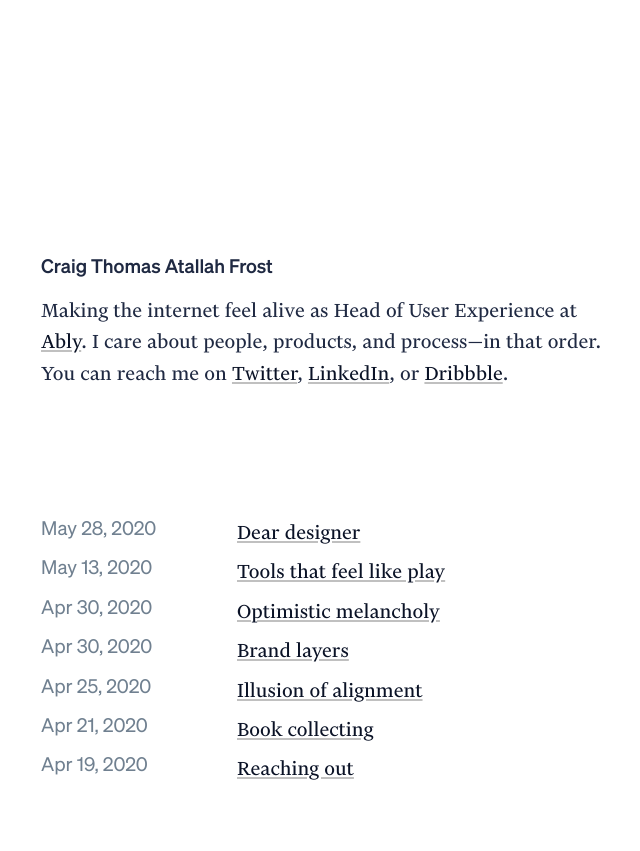
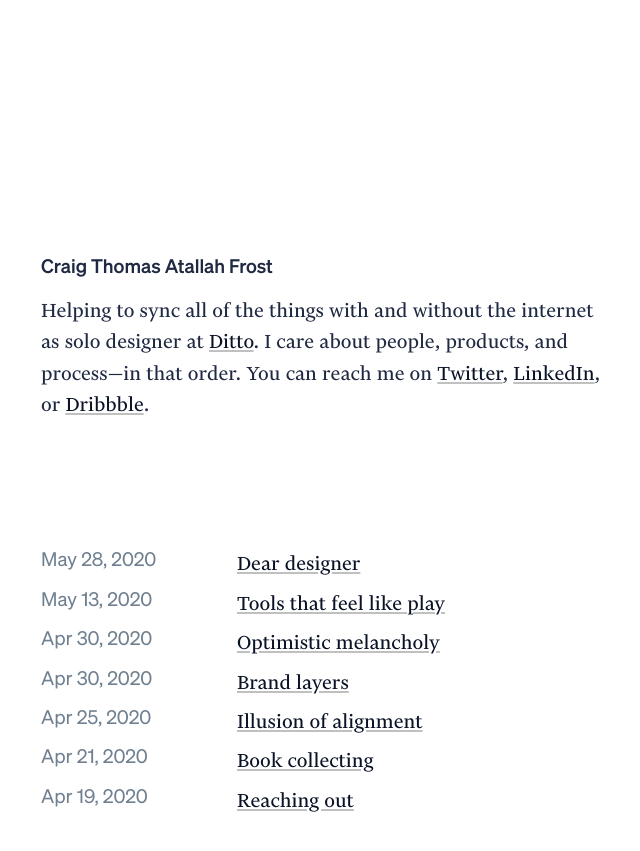
Before and after one commit to craigthomasfrost/cfdesigner.github.io, a Jekyll site: the page built from index.md, in a window 1280 px wide. Shown: the top 851 px of the page, without its empty margins (317-957 px from the left). Built offline with Jekyll 4.4.1, drawn with Linux system fonts in a browser that asks for light colours; some web fonts are replaced.

Commit message:
Update index.md

```diff
--- a/index.md
+++ b/index.md
@@ -3,7 +3,7 @@ layout: default
 title: Home
 ---
 <h1 class="home-heading">Craig Thomas Atallah Frost</h1>
-<p>Making the internet feel alive as Head of User Experience at <a href="https://ably.com/">Ably</a>. I care about people, products, and process—in that order. You can reach me on <a href="https://twitter.com/atallahfrost">Twitter</a>, <a href="https://www.linkedin.com/in/craigtfrost/">LinkedIn</a>, or <a href="https://dribbble.com/_ctf">Dribbble</a>.</p>
+<p>Helping to sync all of the things with and without the internet as solo designer at <a href="https://ditto.live/">Ditto</a>. I care about people, products, and process—in that order. You can reach me on <a href="https://twitter.com/atallahfrost">Twitter</a>, <a href="https://www.linkedin.com/in/craigtfrost/">LinkedIn</a>, or <a href="https://dribbble.com/_ctf">Dribbble</a>.</p>
 
 <ul class="post-list">
 {% for post in site.posts %}
```
